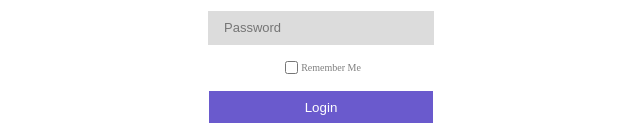
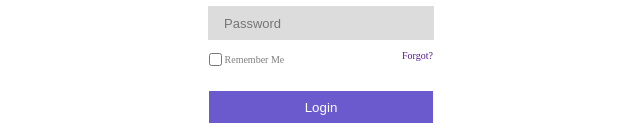
Before and after one commit to TiaL1/Aleh, a plain HTML site: page index.html in a window 1280 px wide. Shown: the part 287-427 px from the top of the page, without its empty margins (319-959 px from the left). Drawn offline with Linux system fonts and the light colour scheme.

Commit message:
create some form

```diff
--- a/index.html
+++ b/index.html
@@ -12,9 +12,11 @@
     <form action="index.html" method="post">
       <input name="name" type="text" placeholder="Username" required class="size">
       <input name="password" type="password" placeholder="Password" required class="size">
-      <label><input name="checkbox" type="checkbox">Remember Me</label>
-      <input name="submit" type="submit" value="Login" class="submit">
+      <div>
+        <span class="first"><label><input name="checkbox" type="checkbox">Remember Me</label></span>
+        <span class="second"><a href=""  style="text-decoration:none;">Forgot?</a></span>
+      </div>
+      <input name="submit" type="submit" value="Login" class="submit ">
     </form>
   </section>
 </body>
-</html>
--- a/style.css
+++ b/style.css
@@ -38,6 +38,21 @@ input {
   width: 14rem;
   background: #6a5acd;
 }
+div {
+position: relative;
+height: 2rem;
+width: 14rem;
+}
+
+.first {
+  position: absolute;
+  left:-2%;
+}
+
+.second {
+  position: absolute;
+  right:0;
+}
 
 label {
   display: flex;
```
